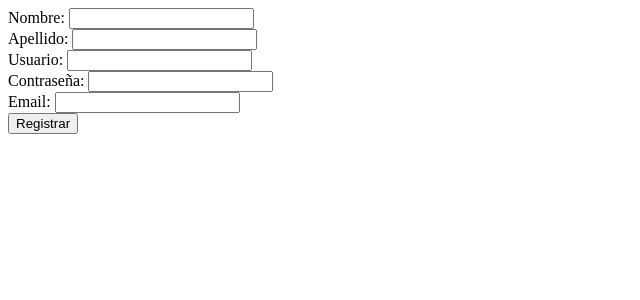
After one commit to IsmaelHdez/proyectoDAW, a PHP site: page /crear_nutricionista.php in a window 1280 px wide. The commit adds this page. Shown: the top 300 px of the page, without its empty margins (0-640 px from the left). Run offline with PHP 8.4, Linux system fonts and the light colour scheme.

Commit message:
creado_registro_nutricionista

```diff
--- /dev/null
+++ b/html/crear_nutricionista.html
@@ -0,0 +1,25 @@
+<!DOCTYPE html>
+<html lang="en">
+<head>
+    <meta charset="UTF-8">
+    <meta name="viewport" content="width=device-width, initial-scale=1.0">
+    <title>Document</title>
+</head>
+<body>
+    <div id="formulario_nutricionista">
+        <form action="../php/crear_nutricionista.php" method="POST">
+            <label for="">Nombre: </label>
+            <input type="text" name="nombre" id="nombre" required><br/>
+            <label for="">Apellido: </label>
+            <input type="text" name="apellido" id="apellido" required><br/>
+            <label for="">Usuario: </label>
+            <input type="text" name="user" id="user" required><br/>
+            <label for="">Contraseña: </label>
+            <input type="text" name="pass" id="pass" required><br/>
+            <label for="">Email: </label>
+            <input type="text" name="email" id="email" required><br/>
+            <input type="submit" name="registrar" id="registrar" value="Registrar">
+        </form>
+    </div>
+</body>
+</html>
--- a/html/index.html
+++ b/html/index.html
@@ -14,12 +14,12 @@
             <h1>Acceder a cuenta usuario</h1>
             <form action="" method="POST">
                 <label for="">Usuario: </label>
-                <input type="text" name="usuario" id="text_usuario"><br/>
+                <input type="text" name="usuario" id="text_usuario" required><br/>
                 <label for="">Contraseña: </label>
-                <input type="password" name="pass" id="text_pass"><br/>
+                <input type="password" name="pass" id="text_pass" required><br/>
                 <input type="submit" name="ingresar" id="ingresar" value="Ingresar">
             </form>
-            <a href="/php/index.php">Crear nuevo usuario...</a>
+            <a href="../php/crear_nutricionista.php">Crear nuevo usuario...</a>
         </div>
     </main>
     <footer>
--- a/php/conexion.php
+++ b/php/conexion.php
@@ -29,7 +29,13 @@ function validar_usuario($con, $usuario, $pass){
 
         // Redirige al usuario según su tipo
         if ($tipo == 0) {
-            return "Estas conectado";
+            header("Location: admin.php");
+        }elseif($tipo == 1){
+            header("Location: nutricionista.php");
+        }elseif($tipo == 2){
+            header("Location: paciente.php");
+        } else{
+            header("Location: index.php");
         }
     }
 }
@@ -40,4 +46,9 @@ function obtener_num_filas($resultado){
     return mysqli_num_rows($resultado);
 }
 
+function crear_usuario($con, $nombre, $apellido, $usuario, $pass, $email, $tipo){
+    mysqli_query($con, "INSERT INTO usuario (usuario, pass, nombre, apellido, email, tipo) VALUES ('$usuario', '$pass', '$nombre', '$apellido', '$email', '$tipo');");
+    header("Location: nutricionista.php");
+}
+
 ?>
--- /dev/null
+++ b/php/crear_nutricionista.php
@@ -0,0 +1,25 @@
+<?php
+// Verifica si no se ha iniciado una sesión; si no, la inicia
+if (session_status() === PHP_SESSION_NONE) {
+    session_start();
+}
+
+require("../html/crear_nutricionista.html");
+require("conexion.php");
+
+if(isset($_POST["nombre"]) && isset($_POST["apellido"]) && isset($_POST["user"]) && isset($_POST["pass"]) && isset($_POST["email"])){
+
+    $nombre = $_POST["nombre"];
+    $apellido = $_POST["apellido"];
+    $usuario = $_POST["user"];
+    $pass = $_POST["pass"];
+    $email = $_POST["email"];
+    $_SESSION["tipo"] = 1;
+    $tipo = $_SESSION["tipo"];
+
+    $con = conexion();
+    crear_usuario($con, $nombre, $apellido, $usuario, $pass, $email, $tipo);
+
+}
+
+?>
--- a/php/index.php
+++ b/php/index.php
@@ -22,6 +22,6 @@ if (!$con) {
 if (isset($_POST["usuario"]) && isset($_POST["pass"])) {
     // Almacena el usuario en la sesión
     $_SESSION['usuario'] = $_POST["usuario"];
-    echo validar_usuario($con, $_POST["usuario"], $_POST["pass"]);
+    validar_usuario($con, $_POST["usuario"], $_POST["pass"]);
 }
 ?>
```
Also changed, not shown: php/admin.php (added, +10 -0 lines), php/nutricionista.php (added, +10 -0 lines), php/paciente.php (added, +10 -0 lines).
